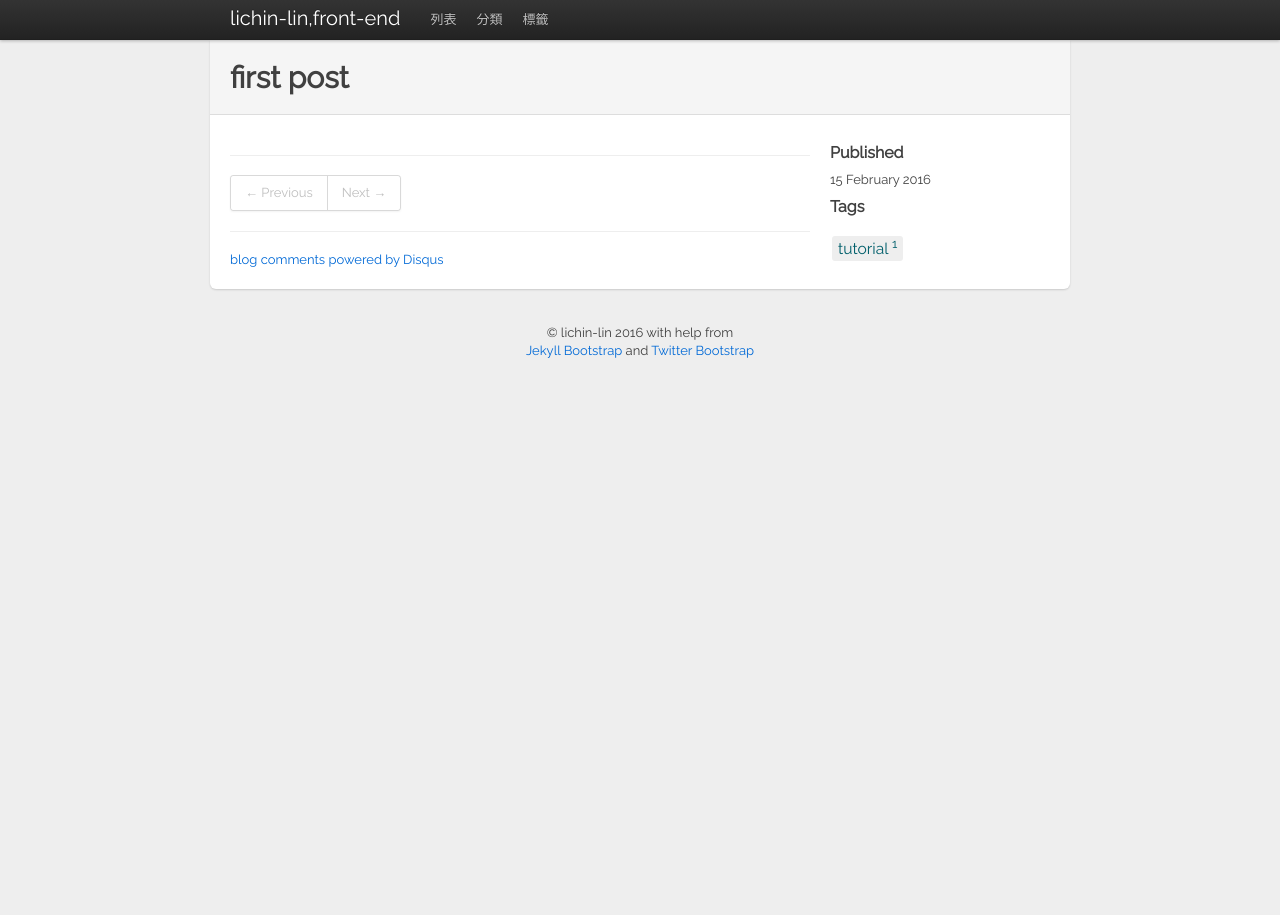
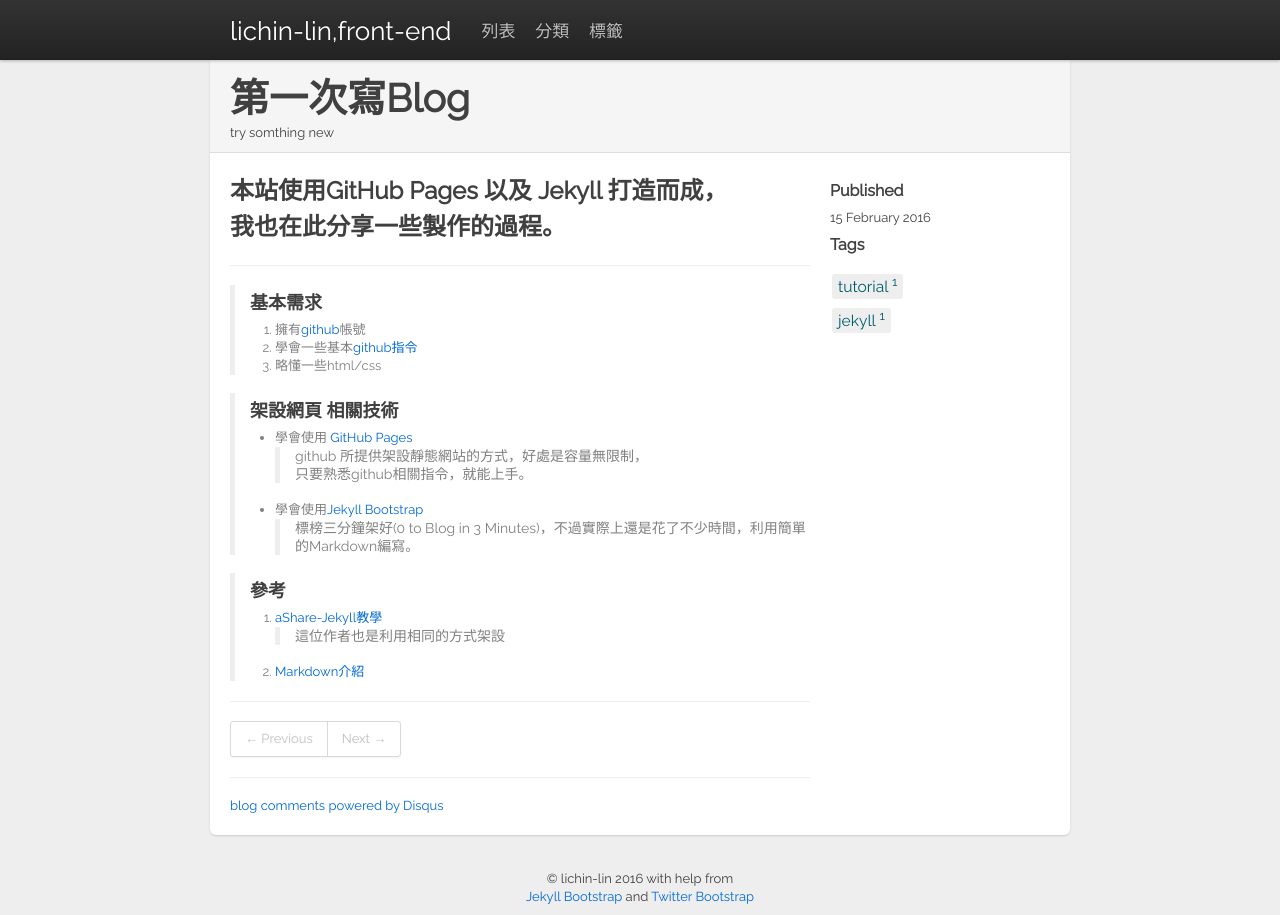
Before and after one commit to lichin-lin/lichin-lin.github.io, a Jekyll site: the page built from _posts/2016-02-15-first-post.md, in a window 1280 px wide. Built offline with Jekyll 4.4.1, drawn with Linux system fonts in a browser that asks for light colours; comment, search, counter and statistics services are not loaded.

Commit message:
first markdown

```diff
--- a/_includes/themes/twitter/post.html
+++ b/_includes/themes/twitter/post.html
@@ -1,5 +1,6 @@
 <div class="page-header">
   <h1>{{ page.title }}</h1>
+  <span>{{page.description}}</span>
 </div>
 
 <div class="row">
--- a/_posts/2016-02-15-first-post.md
+++ b/_posts/2016-02-15-first-post.md
@@ -1,8 +1,31 @@
 ---
 layout: post
-title: "first post"
-description: ""
+title: "第一次寫Blog"
+description: "try somthing new"
 category: lesson
-tags: [tutorial]
+tags: [tutorial,jekyll]
 ---
-{% include JB/setup %}
+
+## 本站使用GitHub Pages 以及 Jekyll 打造而成，<br>我也在此分享一些製作的過程。
+---
+> ### 基本需求
+> 1.    擁有[github](https://github.com "Title")帳號
+> 2.    學會一些基本[github指令](http://tech.marsw.tw/blog/2013/08/16/git-notes-github "Title")
+> 3.    略懂一些html/css
+>
+
+
+> ### 架設網頁 相關技術
+>
+> *	學會使用 [GitHub Pages](https://pages.github.com "Title")
+>>  github 所提供架設靜態網站的方式，好處是容量無限制，<br>只要熟悉github相關指令，就能上手。
+> * 學會使用[Jekyll Bootstrap](http://jekyllbootstrap.com "Title")
+>>  標榜三分鐘架好(0 to Blog in 3 Minutes)，不過實際上還是花了不少時間，利用簡單的Markdown編寫。
+
+>### 參考
+> 1.    [aShare-Jekyll教學](http://wcc723.github.io/jekyll/2014/01/04/what-is-jekyll/ "Title")
+>> 這位作者也是利用相同的方式架設
+> 2.    [Markdown介紹](http://markdown.tw "Title")
+>
+>
+>
--- a/assets/themes/twitter/css/style.css
+++ b/assets/themes/twitter/css/style.css
@@ -32,11 +32,25 @@ body {
   padding: 20px 20px 10px;
   margin: -20px -20px 20px;
 }
-
+.page-header h1{
+	font-size: 3em;
+}
+.topbar .fill{
+	height: 60px;
+}
+.topbar .brand{
+	font-size: 2em;
+	padding: 18px 20px 18px;
+}
 .topbar .btn {
   border: 0;
 }
-
+.topbar div>ul, .nav{
+	margin: 12px 5px 0 0;
+}
+.topbar div>ul>li, .nav>li{
+	font-size: 1.3em;
+}
 
 /* tag_box ======================================================== */
 
@@ -70,9 +84,19 @@ body {
 	border:1px solid #4C964D;
 	color:#FFF;
 }
-
+/* content ======================================================*/
+.content{
+	margin-top: 20px;
+}
+/* tags and word =============================================*/
+.row .span14 h2{
+	font-size: 2em;
+}
+.row .span14 h3{
+	font-size: 1.8em;
+}
 .row .span14 ul li{
-	font-size: 1.5em;
+	font-size: 1.3em;
 }
 
 #dsq-app5{
```
